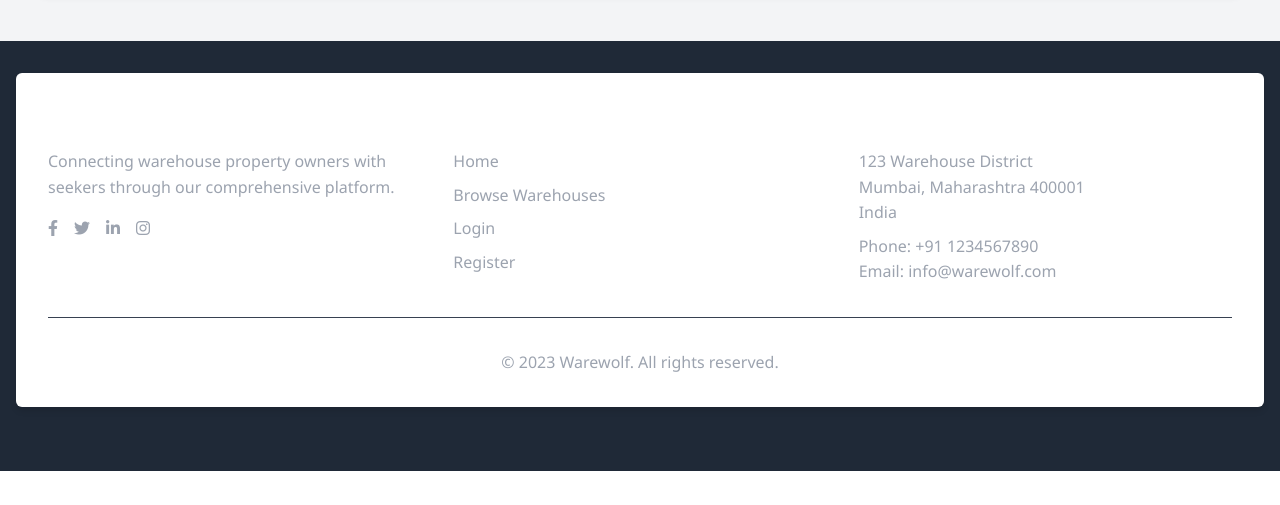
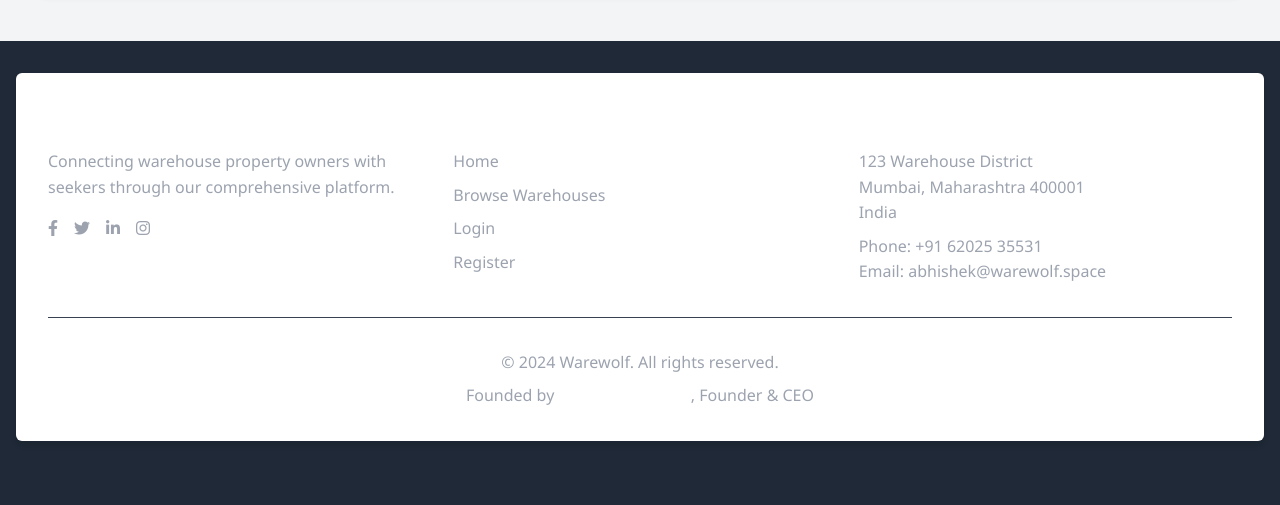
Before and after one commit to abhijeet42cy6/KASV, a FastAPI app: page /auth/register in a window 1280 px wide. Shown: the part 1731-2236 px from the top of the page. Before the commit the page ends 2202 px from the top, so only its background shows below. Run offline with FastAPI, Linux system fonts and the light colour scheme.

Commit message:
Update footer with contact information and founder details

```diff
--- a/app/templates/base.html
+++ b/app/templates/base.html
@@ -82,14 +82,15 @@
                         <p>123 Warehouse District</p>
                         <p>Mumbai, Maharashtra 400001</p>
                         <p>India</p>
-                        <p class="mt-2">Phone: +91 1234567890</p>
-                        <p>Email: info@warewolf.com</p>
+                        <p class="mt-2">Phone: +91 62025 35531</p>
+                        <p>Email: abhishek@warewolf.space</p>
                     </address>
                 </div>
             </div>
 
             <div class="border-t border-gray-700 mt-8 pt-8 text-center text-gray-400">
-                <p>&copy; 2023 Warewolf. All rights reserved.</p>
+                <p>&copy; 2024 Warewolf. All rights reserved.</p>
+                <p class="mt-2">Founded by <span class="font-semibold text-white">Abhishek Kumar</span>, Founder & CEO</p>
             </div>
         </div>
     </footer>
```
